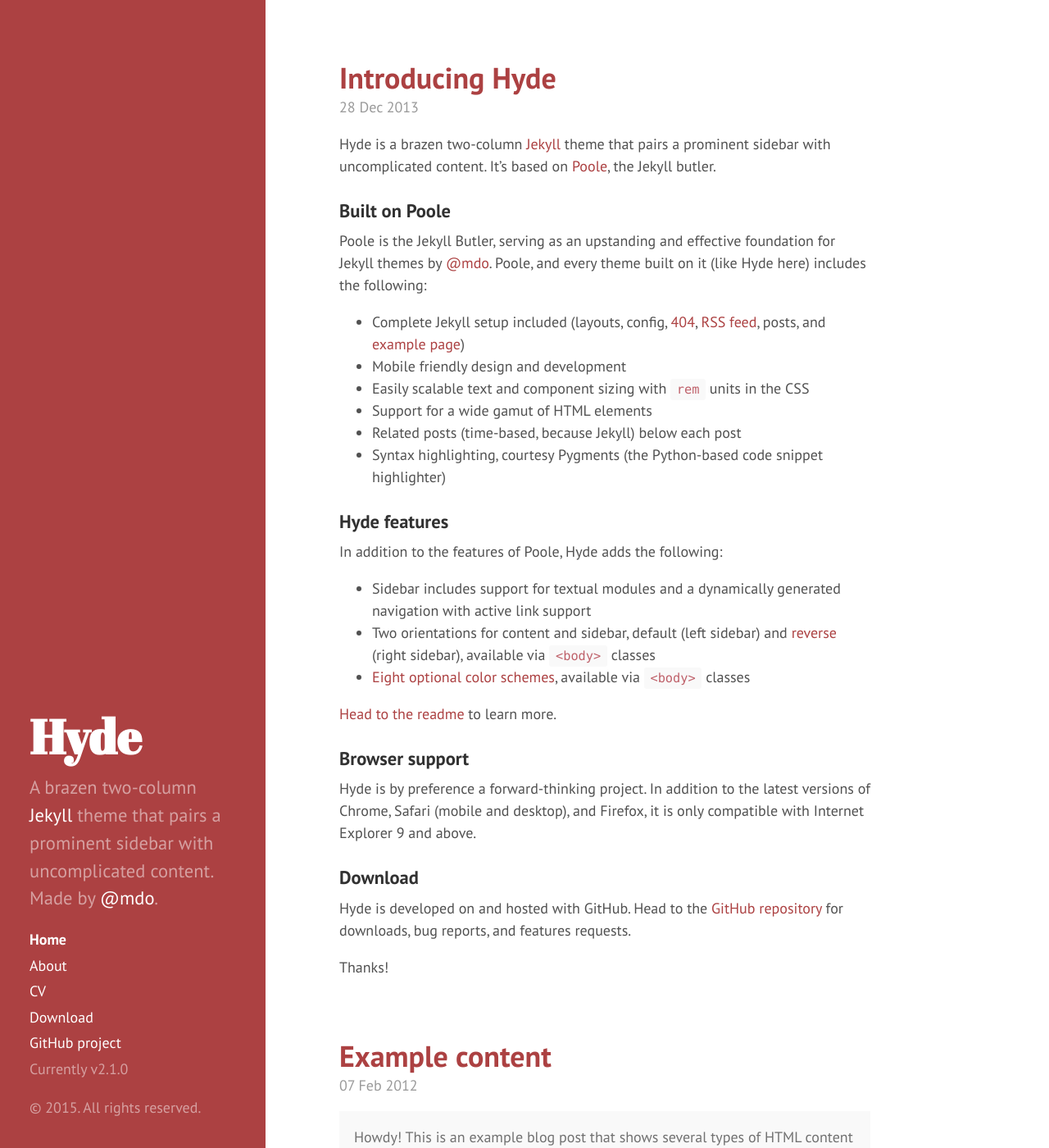
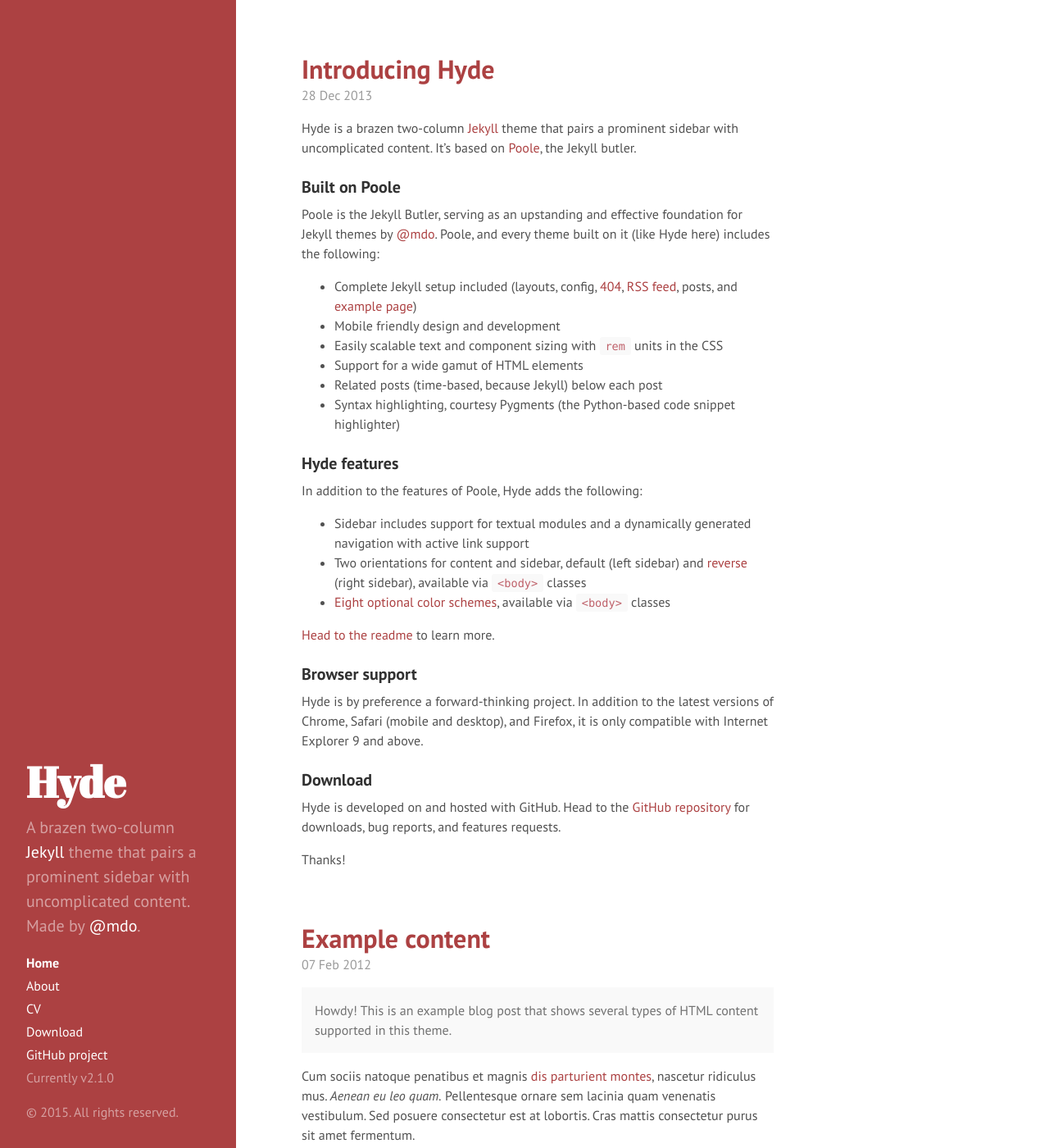
Before and after one commit to ChristofSeiler/ChristofSeiler.github.io, a Jekyll site: the page built from index.html, in a window 1280 px wide and 1400 px high. Shown: the whole window at 82% size. Built offline with Jekyll 4.4.1, drawn with Linux system fonts in a browser that asks for light colours; Markdown is read by kramdown in place of the engine named in the settings; the list of posts is cut into pages by our own code.

Commit message:
even smaller font

```diff
--- a/public/css/hyde.css
+++ b/public/css/hyde.css
@@ -36,12 +36,12 @@
 }
 @media (min-width: 48em) {
   html {
-    font-size: 14px;
+    font-size: 12px;
   }
 }
 @media (min-width: 58em) {
   html {
-    font-size: 18px;
+    font-size: 16px;
   }
 }
 
```
